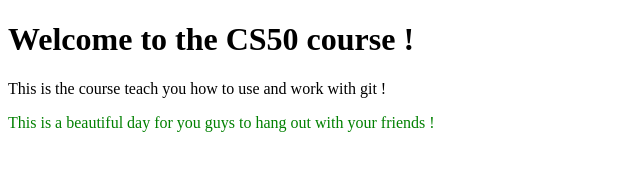
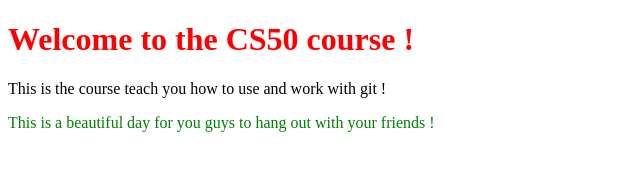
Before and after one commit to hadesdday/cs50-web-programming, a plain HTML site: page index.html in a window 1280 px wide. Shown: the whole page, without its empty margins (0-640 px from the left). Drawn offline with Linux system fonts and the light colour scheme.

Commit message:
Add styling

```diff
--- a/index.html
+++ b/index.html
@@ -8,7 +8,7 @@
 </head>
 
 <body>
-    <h1>Welcome to the CS50 course !</h1>
+    <h1 style="color:red">Welcome to the CS50 course !</h1>
     <p title="Hello , world !">This is the course teach you how to use and work with git !</p>
     <p style="color:green">This is a beautiful day for you guys to hang out with your friends ! </p>
 </body>
```
